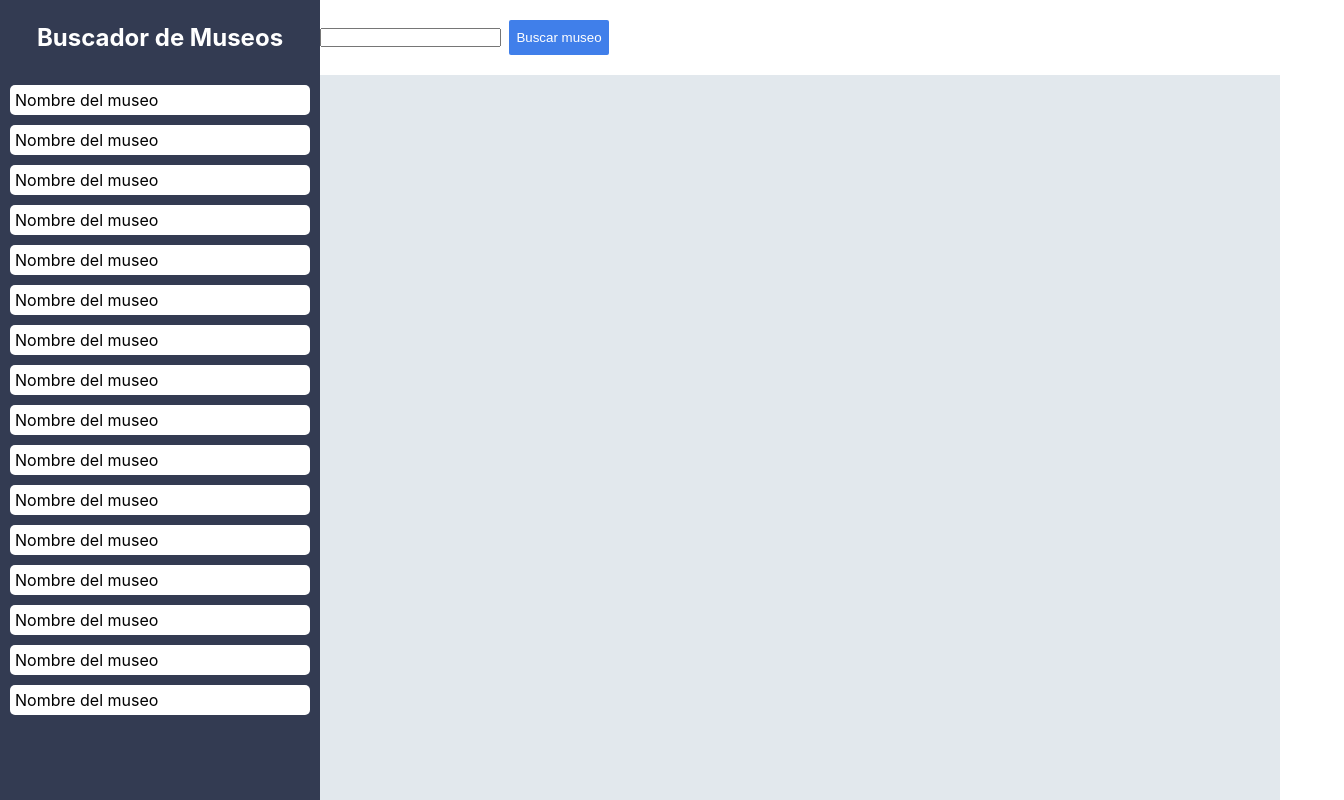
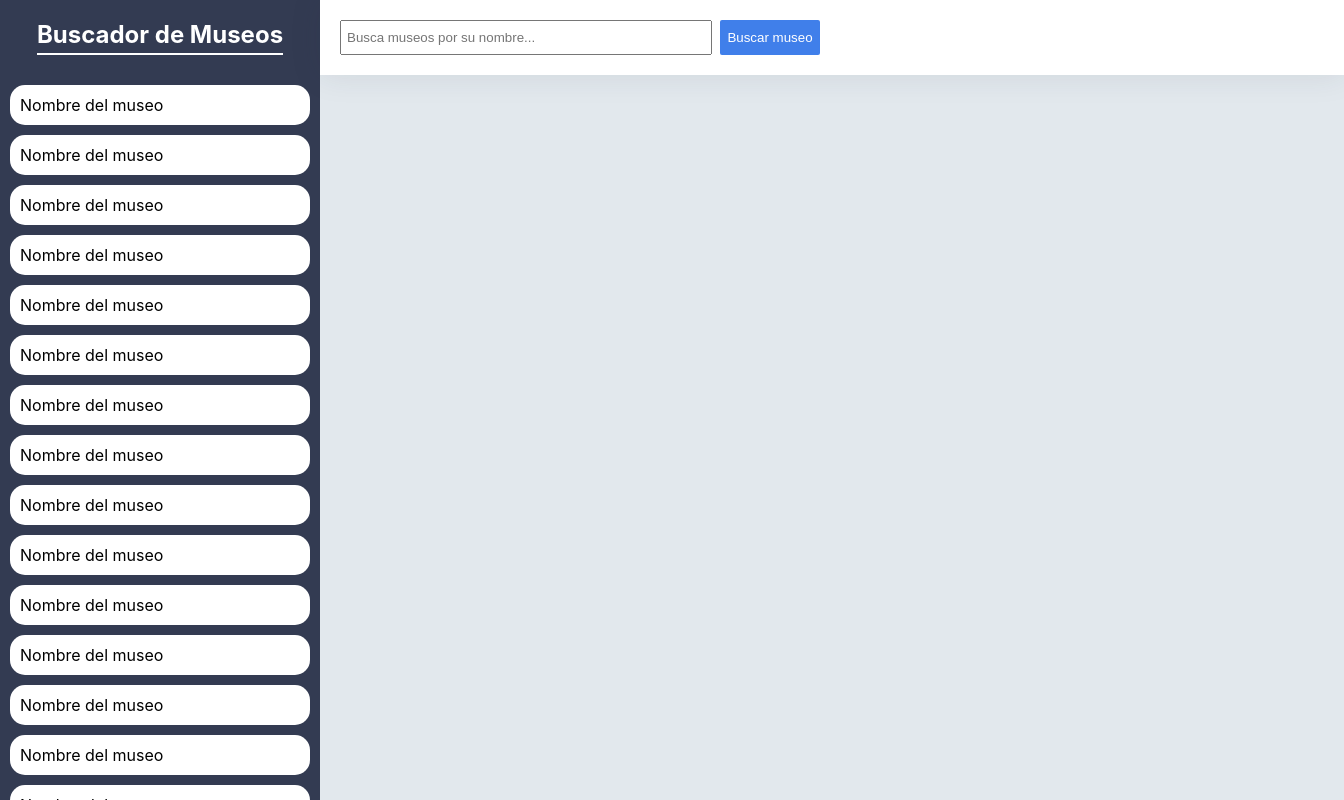
Before and after one commit to pschonffeldt/museos2, a React (Vite) app: page / in a window 1280 px wide. Shown: the whole page, 1344 px wide, since content can reach past the window. Built offline with nearby package versions, Linux system fonts and the light colour scheme.

Commit message:
Add styling and layout for sidebar and topbar

```diff
--- a/src/components/Container.tsx
+++ b/src/components/Container.tsx
@@ -3,7 +3,9 @@
 export default function Container() {
   return (
     <main className="container">
-      <nav className="nav">
+      {/* Nav bar izquierda */}
+
+      <nav className="nav-left">
         <div className="title-container">
           <h1 className="title">Buscador de Museos</h1>
         </div>
@@ -74,22 +76,41 @@ export default function Container() {
           <div className="result-container">
             <p>Nombre del museo</p>
           </div>
+          <div className="result-container">
+            <p>Nombre del museo</p>
+          </div>
+          <div className="result-container">
+            <p>Nombre del museo</p>
+          </div>
+          <div className="result-container">
+            <p>Nombre del museo</p>
+          </div>
+          <div className="result-container">
+            <p>Nombre del museo</p>
+          </div>
+          <div className="result-container">
+            <p>Tula del museo</p>
+          </div>
         </div>
       </nav>
 
-      {/* Separador super cool */}
+      {/* Nav bar superior */}
 
       <div className="content">
-        <div className="search-bar">
-          <div className="search-bar-module">
+        <nav className="nav-top">
+          <div className="search-bar-container">
             <form className="search-bar-form">
-              <input />
+              <input
+                className="search-bar-form-input"
+                placeholder="Busca museos por su nombre..."
+              />
               <button type="submit" className="search-bar-button">
                 Buscar museo
               </button>
             </form>
           </div>
-        </div>
+        </nav>
+
         <div className="details-container">
           <div className="details-container-layout"></div>
         </div>
--- a/src/index.css
+++ b/src/index.css
@@ -36,25 +36,168 @@ body {
   --color-darkred: #d8534e;
 }
 
+/* Container module */
+
 .container {
   width: 100vw;
   height: 100vh;
-  overflow: hidden;
   display: flex;
   flex-direction: row;
   background-color: var(--color-darkgreen);
 }
 
-.nav {
+/* Left nav bar */
+
+.nav-left {
+  display: flex;
+  flex-direction: column;
+  min-height: 0; /* ← this is the key for the parent */
   width: 20vw;
   min-width: 320px;
   height: 100vh;
+  display: flex;
+  flex-direction: column;
   background-color: var(--color-middarkblue);
 }
 
+/* Left nav bar title */
+
+.title-container {
+  display: flex;
+  align-items: center;
+  justify-content: center;
+  height: 75px;
+  background-color: var(--color-middarkblue);
+}
+
+.title {
+  color: var(--color-white);
+}
+.title::after {
+  content: "";
+  display: block;
+  width: 100%;
+  height: 2px;
+  background-color: var(--color-white);
+  margin-top: 4px;
+}
+
+/* Left nav bar results list */
+
+.results {
+  flex: 1 1 0; /* fill remaining space under the 75px header */
+  min-height: 0; /* allow it to collapse below its children’s full height */
+  overflow-y: auto; /* ← enable the scrollbar when needed */
+  background-color: var(--color-middarkblue);
+  display: flex;
+  flex-direction: column;
+  gap: 10px;
+  padding: 10px;
+}
+
+/* Scrollbar styling */
+
+.results::-webkit-scrollbar {
+  width: 8px; /* Vertical scrollbar width */
+  height: 8px; /* Horizontal scrollbar height, if applicable */
+}
+
+.results::-webkit-scrollbar-track {
+  background: var(--color-middarkblue); /* Track background */
+}
+
+.results::-webkit-scrollbar-thumb {
+  background-color: var(--color-lightblue); /* Scroll thumb color */
+  border-radius: 4px;
+}
+
+.results::-webkit-scrollbar-thumb:hover {
+  background-color: var(--color-darkblue); /* Color on hover */
+}
+
+.result-container {
+  padding: 10px;
+  background-color: var(--color-white);
+  width: 300px;
+  height: 50px;
+  display: flex;
+  flex-direction: column;
+  align-items: start;
+  justify-content: center;
+  text-align: start;
+  gap: 10px;
+  border-radius: 15px;
+  cursor: pointer;
+}
+
+/* Top nav bar */
+
 .content {
+  display: flex;
+  flex-direction: column;
+}
+
+.nav-top {
+  display: flex;
+  flex-direction: row;
+  justify-content: center;
   width: 80vw;
-  background-color: var(--color-gray);
+  height: 75px;
+  background-color: var(--color-white);
+  z-index: 1;
+  box-shadow: 0 0 2rem 0 rgba(41, 48, 66, 0.1);
+}
+
+.search-bar-container {
+  align-content: center;
+  width: 100%;
+  height: 75px;
+}
+
+.search-bar-form {
+  width: 500px;
+  padding-left: 20px;
+  display: flex;
+  flex-direction: row;
+  justify-content: center;
+}
+.search-bar-form-input {
+  flex: 1;
+  width: 500px;
+  height: 35px;
+  padding-left: 5px;
+}
+
+.search-bar-input:focus {
+  flex: 1;
+  height: 35px;
+  padding-left: 5px;
+}
+
+.search-bar-button {
+  margin-left: 8px;
+  height: 35px;
+  width: 100px;
+  border-radius: 2px;
+  background-color: var(--color-lightblue);
+  border: none;
+  color: var(--color-white);
+  transition: all 0.1s ease-in-out;
+}
+
+.search-bar-button:hover {
+  transform: scale(1.05);
+}
+
+.search-bar {
+  display: flex;
+  height: 75px;
+  width: 100%;
+  align-items: center;
+  background-color: var(--color-white);
+  gap: 20px;
+  width: 80vw;
+  background-color: var(--color-lightblue);
 }
 
 .details-container {
@@ -67,53 +210,6 @@ body {
   padding: 20px;
   background-color: var(--color-gray);
   height: 100%;
-}
-
-.title-container {
-  display: flex;
-  align-items: center;
-  justify-content: center;
-  height: 75px;
-  background-color: var(--color-middarkblue);
-}
-
-.title {
-  color: var(--color-white);
-}
-
-.results {
-  background-color: var(--color-middarkblue);
-  gap: 10px;
-  width: 100%;
-  display: flex;
-  flex-direction: column;
-  align-items: stretch;
-  justify-content: flex-start;
-  padding: 10px;
-
-  /* ↓ Add one of these: */
-  max-height: 80vh;
-
-  overflow-y: auto;
-}
-
-.result-container {
-  display: flex;
-  padding: 5px;
-  height: 40px;
-  background-color: var(--color-white);
-  border-radius: 5px;
-  align-items: center;
-  justify-content: start;
-}
-
-.search-bar {
-  display: flex;
-  height: 75px;
-  width: 100%;
-  align-items: center;
-  background-color: var(--color-white);
-  gap: 20px;
 }
 
 /* old */
@@ -131,62 +227,6 @@ body {
 
 /* Title container */
 
-.search-bar-title-container {
-  display: flex;
-  align-items: center;
-  width: calc(100vw - (100vw - 320px));
-  height: 75px;
-  padding: 10px;
-  background-color: #333b52;
-}
-
-.search-bar-title {
-  font-size: 24px;
-  padding-left: 20px;
-  color: var(--color-white);
-}
-
-.search-bar-title::after {
-  content: "";
-  display: block;
-  width: 100%;
-  height: 2px;
-  background-color: var(--color-white);
-  margin-top: 4px;
-}
-
-/* Searh bar container */
-
-.search-bar-module {
-  display: flex;
-  align-items: center;
-}
-
-.search-bar-form {
-}
-
-.search-bar-input {
-  flex: 1;
-  width: 500px;
-  height: 35px;
-  padding-left: 5px;
-}
-.search-bar-input:focus {
-  flex: 1;
-  height: 35px;
-  padding-left: 5px;
-}
-
-.search-bar-button {
-  margin-left: 8px;
-  height: 35px;
-  width: 100px;
-  border-radius: 2px;
-  background-color: var(--color-lightblue);
-  border: none;
-  color: var(--color-white);
-}
-
 /* Action button container */
 
 .action-bar-container {
@@ -195,41 +235,6 @@ body {
   display: flex;
   justify-content: end;
   align-items: center;
-}
-
-/* Search list container */
-
-.container-search-list {
-  background-color: var(--color-middarkblue);
-  gap: 10px;
-  width: 320px;
-  height: 100%;
-  display: flex;
-  flex-direction: column;
-  align-items: stretch; /* makes cards fill full width */
-  justify-content: flex-start; /* aligns items to the top */
-  overflow-y: auto;
-  padding: 10px; /* optional: adds space around the content */
-}
-
-/* Scrollbar styling */
-
-.container-search-list::-webkit-scrollbar {
-  width: 8px; /* Vertical scrollbar width */
-  height: 8px; /* Horizontal scrollbar height, if applicable */
-}
-
-.container-search-list::-webkit-scrollbar-track {
-  background: var(--color-middarkblue); /* Track background */
-}
-
-.container-search-list::-webkit-scrollbar-thumb {
-  background-color: var(--color-lightblue); /* Scroll thumb color */
-  border-radius: 4px;
-}
-
-.container-search-list::-webkit-scrollbar-thumb:hover {
-  background-color: var(--color-darkblue); /* Color on hover */
 }
 
 /* Sidebar results */
```
